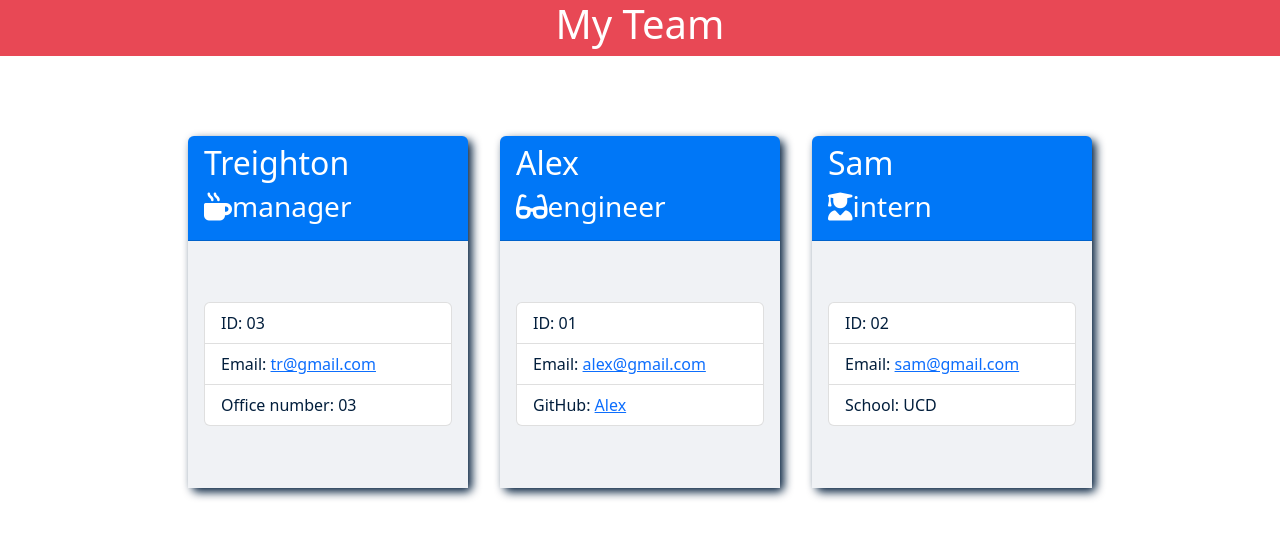
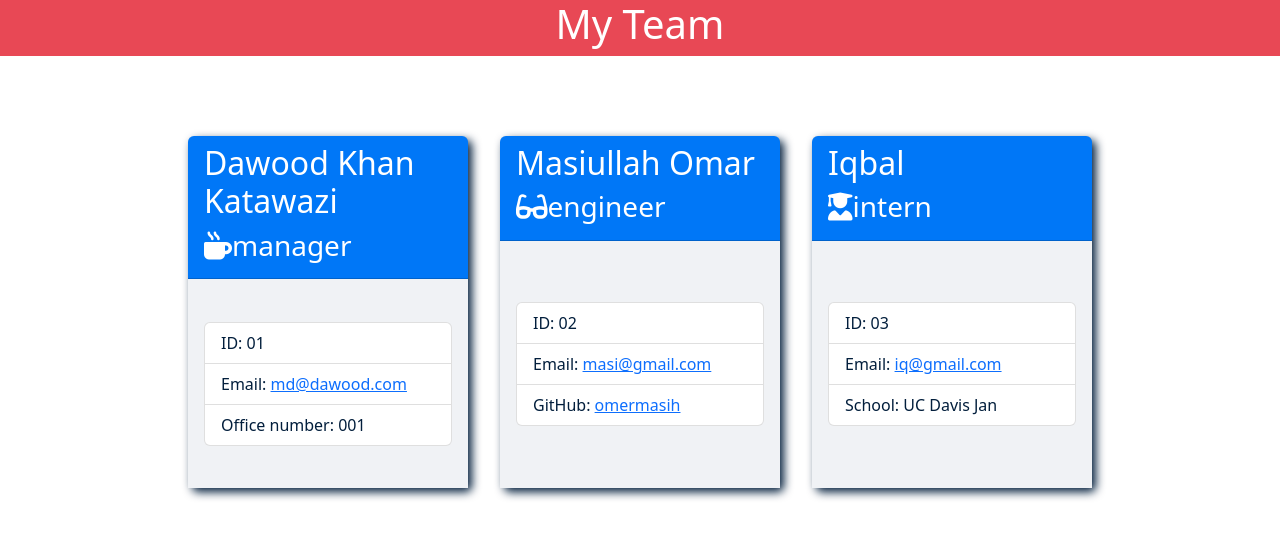
Before and after one commit to IqbalAhmadi/team-profile-generator, a website: page output/index.html in a window 1280 px wide. Drawn offline with nearby package versions, Linux system fonts and the light colour scheme.

Commit message:
created new profile

```diff
--- a/output/index.html
+++ b/output/index.html
@@ -25,42 +25,42 @@
 
     <div class="card employee-card">
         <div class="card-header">
-            <h2 class="card-title">Treighton</h2>
+            <h2 class="card-title">Dawood Khan Katawazi</h2>
             <h3 class="card-title"><i class="fas fa-mug-hot mr-2"></i>manager</h3>
         </div>
         <div class="card-body">
             <ul class="list-group">
-                <li class="list-group-item">ID: 03</li>
-                <li class="list-group-item">Email: <a href="mailto:tr@gmail.com">tr@gmail.com</a></li>
-                <li class="list-group-item">Office number: 03</li>
+                <li class="list-group-item">ID: 01</li>
+                <li class="list-group-item">Email: <a href="mailto:md@dawood.com">md@dawood.com</a></li>
+                <li class="list-group-item">Office number: 001</li>
             </ul>
         </div>
     </div>
 
     <div class="card employee-card">
     <div class="card-header">
-        <h2 class="card-title">Alex</h2>
+        <h2 class="card-title">Masiullah Omar</h2>
         <h3 class="card-title"><i class="fas fa-glasses mr-2"></i>engineer</h3>
     </div>
     <div class="card-body">
         <ul class="list-group">
-            <li class="list-group-item">ID: 01</li>
-            <li class="list-group-item">Email: <a href="mailto:alex@gmail.com">alex@gmail.com</a></li>
-            <li class="list-group-item">GitHub: <a href="https://github.com/Alex" target="_blank" rel="noopener noreferrer">Alex</a></li>
+            <li class="list-group-item">ID: 02</li>
+            <li class="list-group-item">Email: <a href="mailto:masi@gmail.com">masi@gmail.com</a></li>
+            <li class="list-group-item">GitHub: <a href="https://github.com/omermasih" target="_blank" rel="noopener noreferrer">omermasih</a></li>
         </ul>
     </div>
 </div>
 
     <div class="card employee-card">
     <div class="card-header">
-        <h2 class="card-title">Sam</h2>
+        <h2 class="card-title">Iqbal</h2>
         <h3 class="card-title"><i class="fas fa-user-graduate mr-2"></i>intern</h3>
     </div>
     <div class="card-body">
         <ul class="list-group">
-            <li class="list-group-item">ID: 02</li>
-            <li class="list-group-item">Email: <a href="mailto:sam@gmail.com">sam@gmail.com</a></li>
-            <li class="list-group-item">School: UCD</li>
+            <li class="list-group-item">ID: 03</li>
+            <li class="list-group-item">Email: <a href="mailto:iq@gmail.com">iq@gmail.com</a></li>
+            <li class="list-group-item">School: UC Davis Jan</li>
         </ul>
     </div>
 </div>
```
